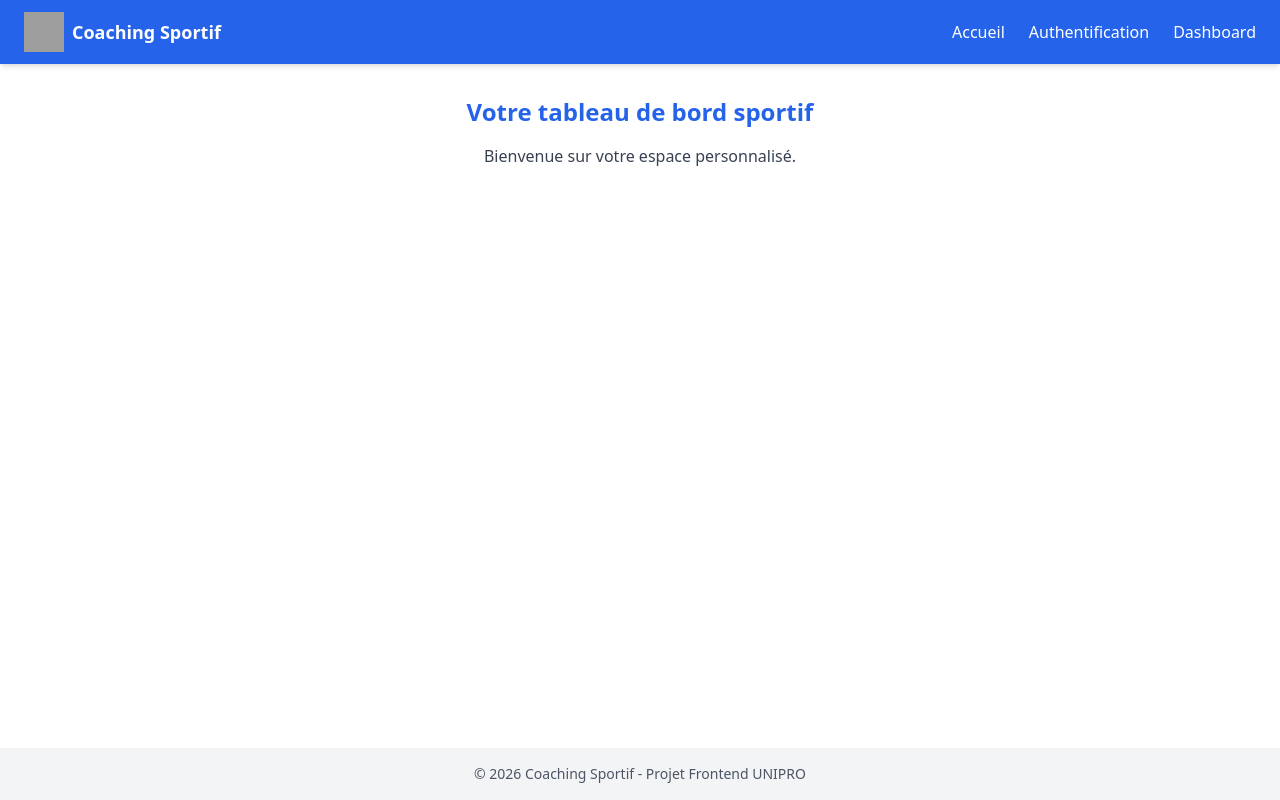
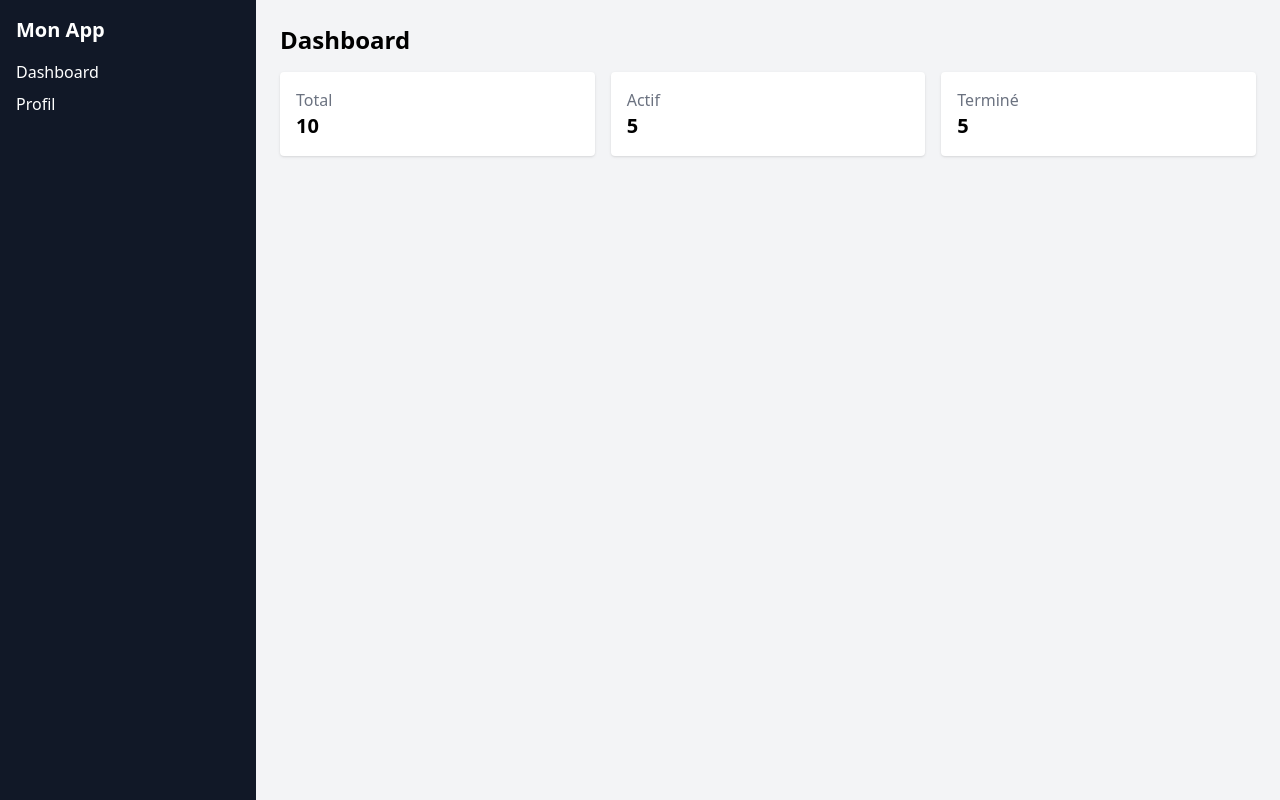
Before and after one commit to fredbello12-devs/coaching-sportif-frontend, a React (Create React App) app: page /dashboard in a window 1280 px wide. Built offline with nearby package versions, Linux system fonts and the light colour scheme; grey boxes are pictures that could not be loaded; a web font is replaced by a local one.

Commit message:
ajout des avant dernière résolution

```diff
--- a/src/App.tsx
+++ b/src/App.tsx
@@ -1,66 +1,26 @@
-import { BrowserRouter as Router, Routes, Route, Link } from "react-router-dom";
-import { useState } from "react";
+import { BrowserRouter as Router, Routes, Route } from "react-router-dom";
 import LandingPage from "./LandingPage";
 import AuthPage from "./AuthPage";
 import DashboardPage from "./Dashboard";
 
-// ------------------ Navbar Responsive ------------------
-function Navbar() {
-  const [isOpen, setIsOpen] = useState(false);
-
-  return (
-    <nav className="bg-blue-600 text-white px-6 py-3 flex justify-between items-center shadow-md">
-      <div className="flex items-center gap-2">
-        <img src="/assets/logo.png" alt="Coaching Sportif" className="w-10 h-10" />
-        <span className="font-bold text-lg">Coaching Sportif</span>
-      </div>
-
-      {/* Menu Desktop */}
-      <div className="hidden md:flex gap-6">
-        <Link to="/" className="hover:text-green-300 transition">Accueil</Link>
-        <Link to="/auth" className="hover:text-green-300 transition">Authentification</Link>
-        <Link to="/dashboard" className="hover:text-green-300 transition">Dashboard</Link>
-      </div>
-
-      {/* Bouton Burger Mobile */}
-      <button className="md:hidden focus:outline-none" onClick={() => setIsOpen(!isOpen)}>
-        <svg className="w-6 h-6" fill="none" stroke="currentColor" viewBox="0 0 24 24">
-          {isOpen ? (
-            <path strokeLinecap="round" strokeLinejoin="round" strokeWidth={2} d="M6 18L18 6M6 6l12 12" />
-          ) : (
-            <path strokeLinecap="round" strokeLinejoin="round" strokeWidth={2} d="M4 6h16M4 12h16M4 18h16" />
-          )}
-        </svg>
-      </button>
-
-      {/* Menu Mobile */}
-      {isOpen && (
-        <div className="absolute top-16 left-0 w-full bg-blue-600 flex flex-col items-center gap-4 py-4 md:hidden">
-          <Link to="/" className="hover:text-green-300 transition" onClick={() => setIsOpen(false)}>Accueil</Link>
-          <Link to="/auth" className="hover:text-green-300 transition" onClick={() => setIsOpen(false)}>Authentification</Link>
-          <Link to="/dashboard" className="hover:text-green-300 transition" onClick={() => setIsOpen(false)}>Dashboard</Link>
-        </div>
-      )}
-    </nav>
-  );
-}
-
-// ------------------ App ------------------
 function App() {
   return (
     <Router>
-      <div className="min-h-screen flex flex-col">
-        <Navbar />
+      <div className="min-h-screen flex flex-col bg-[#0A0A0A]">
         <main className="flex-grow">
           <Routes>
+            {/* Page principale (Landing) */}
             <Route path="/" element={<LandingPage />} />
+
+            {/* Authentification */}
             <Route path="/auth" element={<AuthPage />} />
+
+            {/* Dashboard */}
             <Route path="/dashboard" element={<DashboardPage />} />
           </Routes>
         </main>
-        <footer className="bg-gray-100 text-center py-4 text-sm text-gray-600">
-          © 2026 Coaching Sportif - Projet Frontend UNIPRO
-        </footer>
+
+        {/* Footer global (déjà inclus dans LandingPage, donc pas besoin ici) */}
       </div>
     </Router>
   );
--- a/src/Dashboard.tsx
+++ b/src/Dashboard.tsx
@@ -1,10 +1,49 @@
-import React from "react";
+type CardProps = {
+  title: string;
+  value: string;
+};
 
-export default function DashboardPage() {
+// 🔹 Card
+const Card = ({ title, value }: CardProps) => {
   return (
-    <div className="p-8 text-center">
-      <h1 className="text-2xl font-bold text-blue-600">Votre tableau de bord sportif</h1>
-      <p className="mt-4 text-gray-700">Bienvenue sur votre espace personnalisé.</p>
+    <div className="bg-white p-4 rounded shadow">
+      <p className="text-gray-500">{title}</p>
+      <h2 className="text-xl font-bold">{value}</h2>
     </div>
   );
-}
+};
+
+// 🔹 Sidebar
+const Sidebar = () => {
+  return (
+    <div className="w-64 bg-gray-900 text-white p-4">
+      <h2 className="text-xl font-bold mb-4">Mon App</h2>
+
+      <ul>
+        <li className="mb-2">Dashboard</li>
+        <li className="mb-2">Profil</li>
+      </ul>
+    </div>
+  );
+};
+
+// 🔹 Dashboard (principal)
+const Dashboard = () => {
+  return (
+    <div className="flex h-screen">
+      <Sidebar />
+
+      <div className="flex-1 p-6 bg-gray-100">
+        <h1 className="text-2xl font-bold mb-4">Dashboard</h1>
+
+        <div className="grid grid-cols-3 gap-4">
+          <Card title="Total" value="10" />
+          <Card title="Actif" value="5" />
+          <Card title="Terminé" value="5" />
+        </div>
+      </div>
+    </div>
+  );
+};
+
+export default Dashboard;
```
